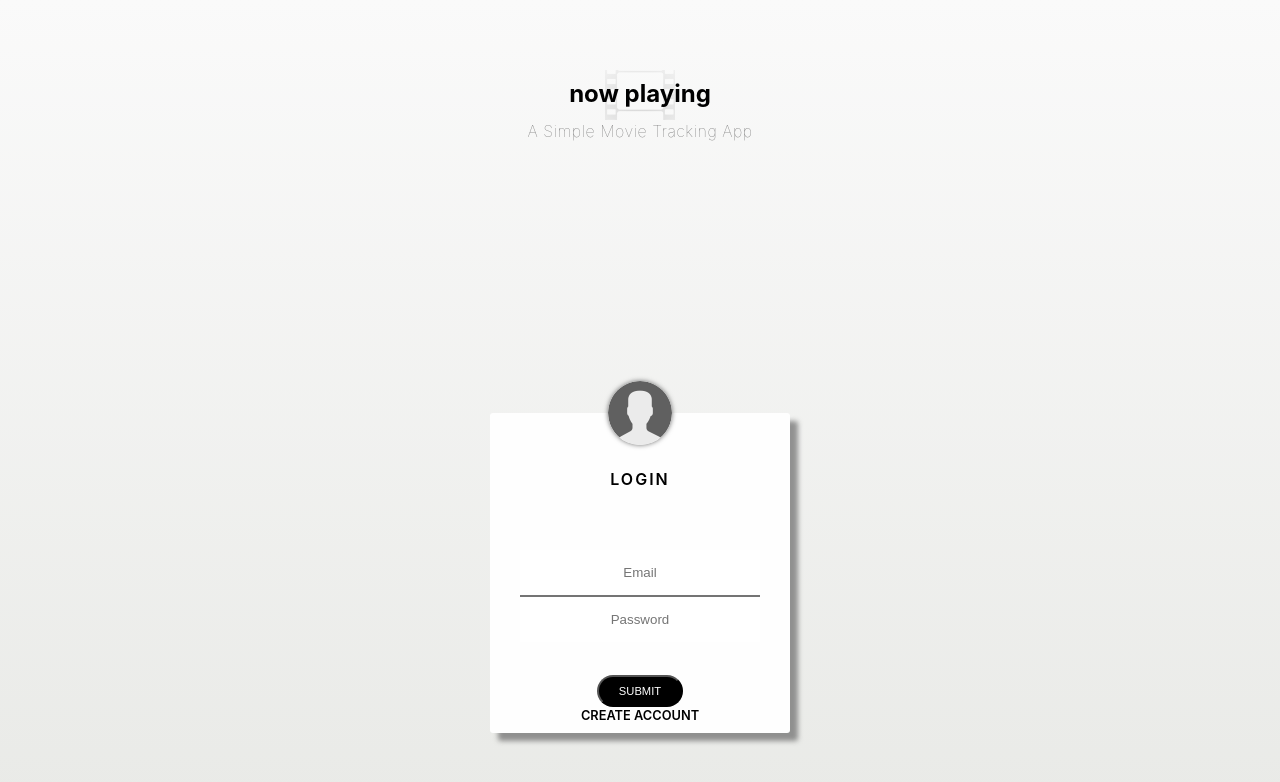
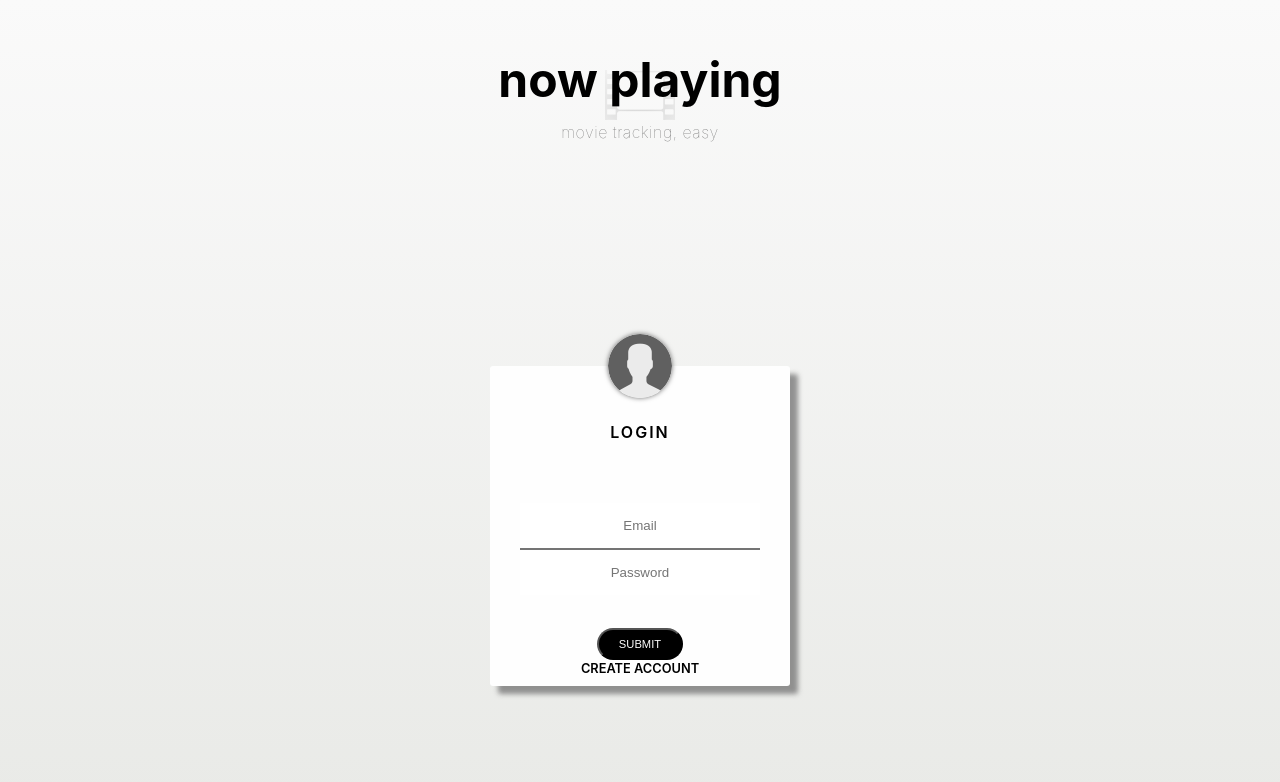
Before and after one commit to kayyali18/movie-tracker, a React (Create React App) app: page /login in a window 1280 px wide. Shown: the top 782 px of the page. Built offline with nearby package versions, Linux system fonts and the light colour scheme; no server answers.

Commit message:
clean up some login styles

```diff
--- a/src/Components/Login/HeaderLogin/HeaderLogin.js
+++ b/src/Components/Login/HeaderLogin/HeaderLogin.js
@@ -5,7 +5,7 @@ const HeaderLogin = () => {
     <div className="app-header-container">
       <div className="app-logo"></div>
       <h1 className="app-title">now playing</h1>
-      <p className="app-subtitle">A Simple Movie Tracking App</p>
+      <p className="app-subtitle">movie tracking, easy</p>
     </div>
   )
 }
--- a/src/styles/2-layouts/layouts-dir.css
+++ b/src/styles/2-layouts/layouts-dir.css
@@ -9,8 +9,9 @@
 }
 
 .login-main .app-title {
-  position: relative;
-  margin-top: 1.8rem;
+  margin: 0 auto;
+  color: black;
+  font-size: 3rem;
 }
 
 .login-main .app-logo {
@@ -27,10 +28,6 @@
   top: 70px;
   width: 70px;
   z-index: -1;
-}
-
-.login-main .app-title {
-  color: black;
 }
 
 .login-main .app-subtitle {
@@ -51,7 +48,7 @@
       -ms-flex-pack: center;
           justify-content: center;
   text-align: center;
-  margin: 13rem auto 0 auto;
+  margin: 10rem auto 0 auto;
   width: 80%;
   -webkit-transition: 2s;
   transition: 2s;
@@ -91,7 +88,7 @@
   height: 4rem;
   margin: 0 auto;
   position: relative;
-  top: 15rem;
+  top: 12rem;
   width: 4rem;
   z-index: 4;
 }
@@ -244,7 +241,6 @@ nav {
   padding-right: 20px;
   margin-right: 100px;
   width: 50rem;
-  overflow: hidden;
 }
 
 .movie-card:hover .date-box {
--- a/src/styles/2-layouts/layouts-dir.sass
+++ b/src/styles/2-layouts/layouts-dir.sass
@@ -6,8 +6,10 @@
     text-align: center
 
   .app-title
-    position: relative
-    margin-top: 1.8rem
+    margin: 0 auto
+    color: black
+    font-size: 3rem
+
 
   .app-logo
     animation: 🎥 100s linear infinite
@@ -20,9 +22,6 @@
     top: 70px
     width: 70px
     z-index: -1
-
-  .app-title
-    color: black
 
   .app-subtitle
     letter-spacing: .5px
@@ -38,7 +37,7 @@
     position: relative
     justify-content: center
     text-align: center
-    margin: 13rem auto 0 auto
+    margin: 10rem auto 0 auto
     width: 80%;
     transition: 2s
     &:hover h2
@@ -67,7 +66,7 @@
     height: 4rem
     margin: 0 auto
     position: relative;
-    top: 15rem
+    top: 12rem
     width: 4rem
     z-index: 4
 
--- a/src/styles/App.css
+++ b/src/styles/App.css
@@ -5,8 +5,9 @@
   .login-main .app-header-container {
     text-align: center; }
   .login-main .app-title {
-    position: relative;
-    margin-top: 1.8rem; }
+    margin: 0 auto;
+    color: black;
+    font-size: 3rem; }
   .login-main .app-logo {
     animation: 🎥 100s linear infinite;
     background: center/cover url("./Assets/film.png");
@@ -18,8 +19,6 @@
     top: 70px;
     width: 70px;
     z-index: -1; }
-  .login-main .app-title {
-    color: black; }
   .login-main .app-subtitle {
     letter-spacing: .5px;
     font-weight: 100;
@@ -33,7 +32,7 @@
     position: relative;
     justify-content: center;
     text-align: center;
-    margin: 13rem auto 0 auto;
+    margin: 10rem auto 0 auto;
     width: 80%;
     transition: 2s; }
     .login-main .form-container:hover h2 {
@@ -59,7 +58,7 @@
     height: 4rem;
     margin: 0 auto;
     position: relative;
-    top: 15rem;
+    top: 12rem;
     width: 4rem;
     z-index: 4; }
   .login-main .email-input {
@@ -169,7 +168,8 @@ nav {
   margin: 0 auto;
   opacity: 0;
   transition: .8s;
-  bottom: 15rem; }
+  bottom: 15rem;
+  text-align: right; }
 
 .now-playing-title-text {
   color: black; }
```
Also changed, not shown: src/DTR.md (added, +84 -0 lines), 2 other files (tests, documents, lock files or other folders).
